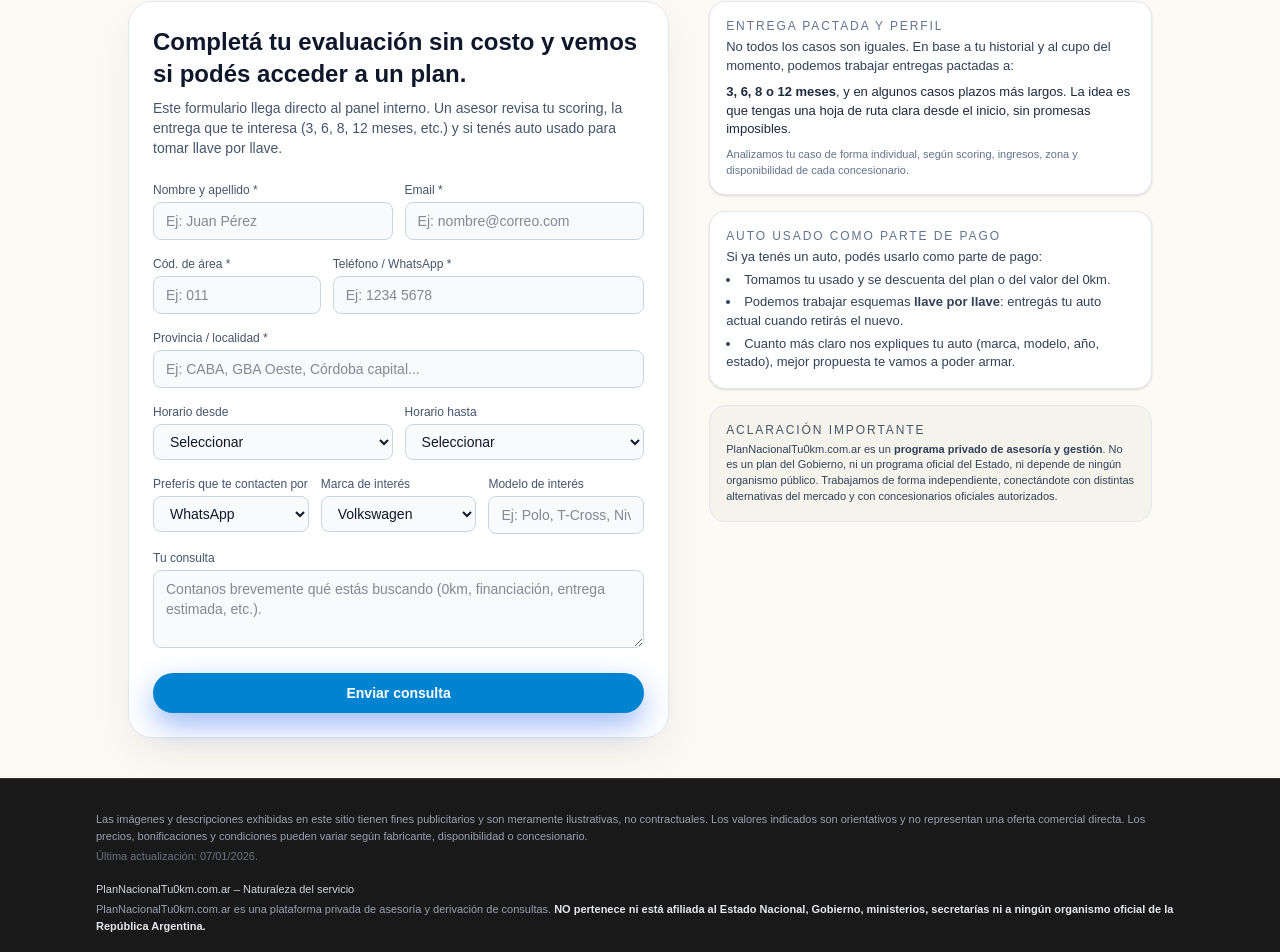
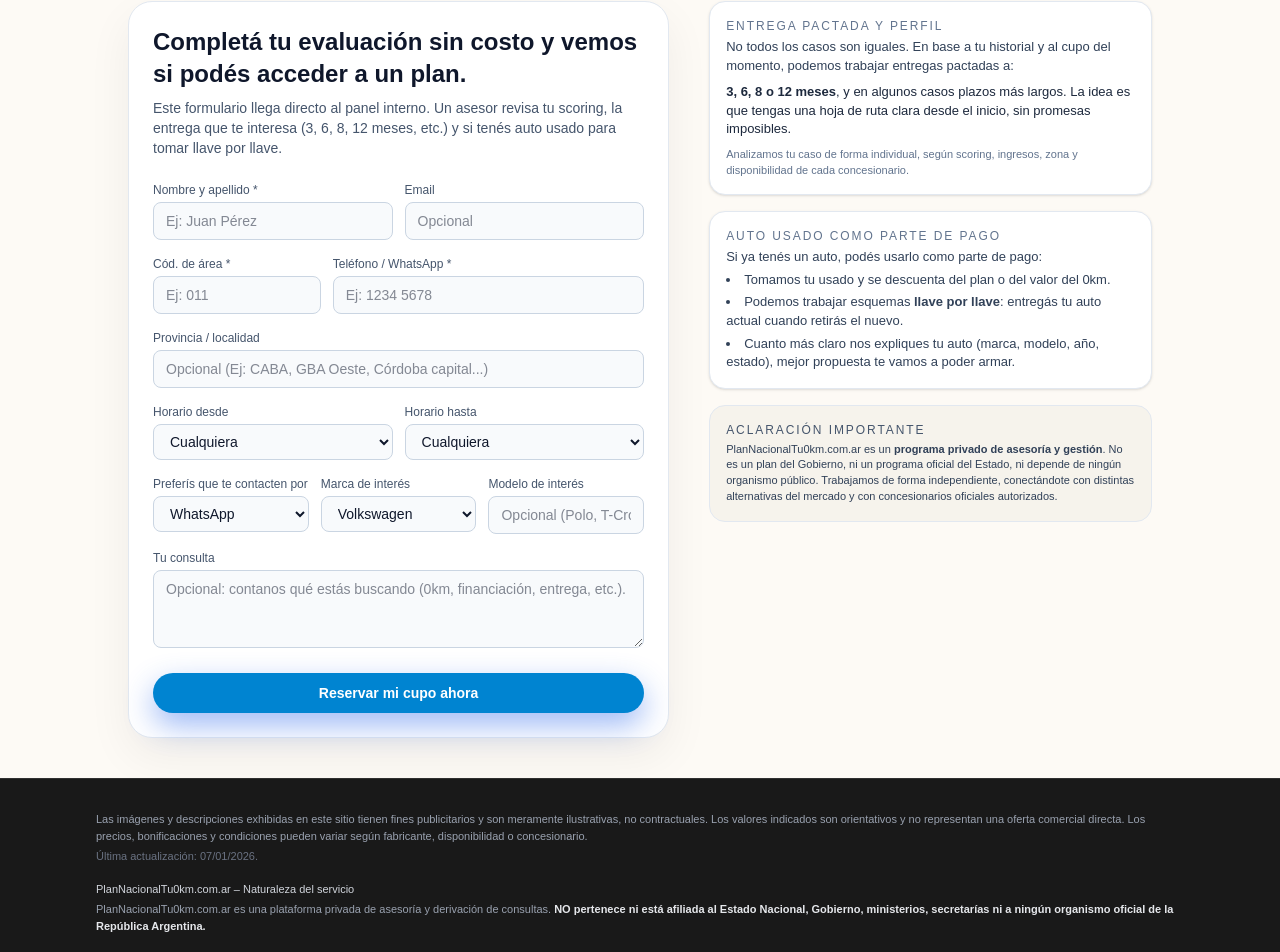
Before and after one commit to DavidFlautero/ladingpageconse1, a Next.js app: page / in a window 1280 px wide. Shown: the part 1262-2214 px from the top of the page. Built offline with nearby package versions, Linux system fonts and the light colour scheme.

Commit message:
subiendo datos

```diff
--- a/components/landing/EntryModal.tsx
+++ b/components/landing/EntryModal.tsx
@@ -16,7 +16,7 @@ export default function EntryModal() {
 
   return (
     <div className="fixed inset-0 z-50 flex items-center justify-center bg-black/55 px-4">
-      <div className="relative w-full max-w-lg max-h-[90vh] overflow-y-auto rounded-3xl border border-slate-200 bg-white shadow-[0_24px_80px_rgba(15,23,42,0.45)]">
+      <div className="relative w-full max-w-xl rounded-3xl border border-slate-200 bg-white shadow-[0_24px_80px_rgba(15,23,42,0.45)]">
         {/* Botón cerrar */}
         <button
           onClick={() => setOpen(false)}
@@ -27,21 +27,22 @@ export default function EntryModal() {
           ✕
         </button>
 
-        <div className="px-6 pt-6 pb-4">
-          <div className="mb-4 text-center">
-            <p className="text-[11px] font-semibold uppercase tracking-[0.18em] text-sky-600 mb-1">
-              Consulta rápida
+        <div className="px-5 pt-5 pb-4">
+          <div className="mb-3 text-center">
+            <p className="text-[10px] font-semibold uppercase tracking-[0.22em] text-sky-600 mb-1">
+              Cupos limitados
             </p>
-            <h2 className="text-lg font-semibold text-slate-900">
-              Enviá tu consulta
+            <h2 className="text-base font-semibold text-slate-900">
+              Reservá tu cupo de asesoría 0km
             </h2>
-            <p className="mt-1 text-xs text-slate-600">
-              Un asesor oficial va a revisar tu información y te contactará en
-              el horario que elijas. Sin costo inicial ni compromiso de compra.
+            <p className="mt-1 text-[11px] text-slate-600">
+              Con sólo completar el formulario vas a recibir opciones vigentes,
+              bonificaciones y condiciones para llegar a tu 0km en cuotas.
+              Un asesor oficial te va a contactar por WhatsApp o teléfono
+              en el horario que elijas. Sin costo inicial ni compromiso de compra.
             </p>
           </div>
 
-          {/* Formulario */}
           <LeadForm />
         </div>
       </div>
--- a/components/landing/LeadForm.tsx
+++ b/components/landing/LeadForm.tsx
@@ -32,14 +32,14 @@ export default function LeadForm() {
         headers: { "Content-Type": "application/json" },
         body: JSON.stringify({
           nombre,
-          email,
+          email: email || null,
           telefono_codigo: codArea || null,
           telefono_numero: telefono,
           provincia: provinciaLocalidad || null,
           localidad: null,
           horario_desde: horarioDesde || null,
           horario_hasta: horarioHasta || null,
-          canal_contacto: canal,
+          canal_contacto: canal || null,
           marca_interes: marcaInteres || null,
           modelo_interes: modeloInteres || null,
           mensaje: consulta || null,
@@ -53,11 +53,14 @@ export default function LeadForm() {
 
       setStatus("ok");
 
-      // Limpio algunos campos importantes
+      // Limpio campos principales
       setNombre("");
       setEmail("");
       setCodArea("");
       setTelefono("");
+      setProvinciaLocalidad("");
+      setHorarioDesde("");
+      setHorarioHasta("");
       setConsulta("");
     } catch (err: any) {
       console.error("Error al enviar lead:", err);
@@ -73,7 +76,7 @@ export default function LeadForm() {
       onSubmit={handleSubmit}
       className="space-y-4 text-sm text-slate-900"
     >
-      {/* Nombre + Email */}
+      {/* Nombre + Email (solo nombre obligatorio) */}
       <div className="grid grid-cols-1 sm:grid-cols-2 gap-3">
         <div>
           <label className="mb-1 block text-xs font-medium text-slate-600">
@@ -90,20 +93,19 @@ export default function LeadForm() {
         </div>
         <div>
           <label className="mb-1 block text-xs font-medium text-slate-600">
-            Email *
+            Email
           </label>
           <input
             type="email"
-            required
             value={email}
             onChange={(e) => setEmail(e.target.value)}
-            placeholder="Ej: nombre@correo.com"
+            placeholder="Opcional"
             className="w-full rounded-lg border border-slate-300 bg-slate-50 px-3 py-2 text-sm focus:outline-none focus:ring-2 focus:ring-sky-500"
           />
         </div>
       </div>
 
-      {/* Cód. área + Teléfono */}
+      {/* Cód. área + Teléfono (ambos obligatorios) */}
       <div className="grid grid-cols-[0.7fr_1.3fr] gap-3">
         <div>
           <label className="mb-1 block text-xs font-medium text-slate-600">
@@ -135,22 +137,21 @@ export default function LeadForm() {
         </div>
       </div>
 
-      {/* Provincia / localidad */}
+      {/* Provincia / localidad (opcional) */}
       <div>
         <label className="mb-1 block text-xs font-medium text-slate-600">
-          Provincia / localidad *
+          Provincia / localidad
         </label>
         <input
           type="text"
-          required
           value={provinciaLocalidad}
           onChange={(e) => setProvinciaLocalidad(e.target.value)}
-          placeholder="Ej: CABA, GBA Oeste, Córdoba capital..."
+          placeholder="Opcional (Ej: CABA, GBA Oeste, Córdoba capital...)"
           className="w-full rounded-lg border border-slate-300 bg-slate-50 px-3 py-2 text-sm focus:outline-none focus:ring-2 focus:ring-sky-500"
         />
       </div>
 
-      {/* Horarios */}
+      {/* Horarios (opcionales) */}
       <div className="grid grid-cols-1 sm:grid-cols-2 gap-3">
         <div>
           <label className="mb-1 block text-xs font-medium text-slate-600">
@@ -161,7 +162,7 @@ export default function LeadForm() {
             onChange={(e) => setHorarioDesde(e.target.value)}
             className="w-full rounded-lg border border-slate-300 bg-slate-50 px-3 py-2 text-sm focus:outline-none focus:ring-2 focus:ring-sky-500"
           >
-            <option value="">Seleccionar</option>
+            <option value="">Cualquiera</option>
             <option value="09:00">09 hs</option>
             <option value="10:00">10 hs</option>
             <option value="11:00">11 hs</option>
@@ -180,7 +181,7 @@ export default function LeadForm() {
             onChange={(e) => setHorarioHasta(e.target.value)}
             className="w-full rounded-lg border border-slate-300 bg-slate-50 px-3 py-2 text-sm focus:outline-none focus:ring-2 focus:ring-sky-500"
           >
-            <option value="">Seleccionar</option>
+            <option value="">Cualquiera</option>
             <option value="13:00">13 hs</option>
             <option value="14:00">14 hs</option>
             <option value="18:00">18 hs</option>
@@ -190,7 +191,7 @@ export default function LeadForm() {
         </div>
       </div>
 
-      {/* Canal + Marca + Modelo */}
+      {/* Canal + Marca + Modelo (opcionales) */}
       <div className="grid grid-cols-1 sm:grid-cols-3 gap-3">
         <div>
           <label className="mb-1 block text-xs font-medium text-slate-600">
@@ -232,13 +233,13 @@ export default function LeadForm() {
             type="text"
             value={modeloInteres}
             onChange={(e) => setModeloInteres(e.target.value)}
-            placeholder="Ej: Polo, T-Cross, Nivus..."
+            placeholder="Opcional (Polo, T-Cross, etc.)"
             className="w-full rounded-lg border border-slate-300 bg-slate-50 px-3 py-2 text-sm focus:outline-none focus:ring-2 focus:ring-sky-500"
           />
         </div>
       </div>
 
-      {/* Consulta */}
+      {/* Consulta (opcional) */}
       <div>
         <label className="mb-1 block text-xs font-medium text-slate-600">
           Tu consulta
@@ -247,7 +248,7 @@ export default function LeadForm() {
           rows={3}
           value={consulta}
           onChange={(e) => setConsulta(e.target.value)}
-          placeholder="Contanos brevemente qué estás buscando (0km, financiación, entrega estimada, etc.)."
+          placeholder="Opcional: contanos qué estás buscando (0km, financiación, entrega, etc.)."
           className="w-full rounded-lg border border-slate-300 bg-slate-50 px-3 py-2 text-sm focus:outline-none focus:ring-2 focus:ring-sky-500"
         />
       </div>
@@ -255,23 +256,22 @@ export default function LeadForm() {
       {/* Mensajes de estado */}
       {status === "ok" && (
         <p className="text-xs text-emerald-600">
-          ¡Gracias! Recibimos tu consulta. Un asesor te va a contactar a la
-          brevedad.
+          ¡Listo! Reservaste tu cupo. Un asesor te va a contactar a la brevedad.
         </p>
       )}
       {status === "error" && (
         <p className="text-xs text-red-600">
-          {errorMsg || "No se pudo enviar la consulta. Intentá nuevamente."}
+          {errorMsg || "No se pudo guardar tu cupo. Intentá nuevamente."}
         </p>
       )}
 
-      {/* Botón */}
+      {/* Botón principal */}
       <button
         type="submit"
         disabled={status === "loading"}
         className="mt-1 inline-flex w-full items-center justify-center rounded-full bg-sky-600 px-6 py-2.5 text-sm font-semibold text-white shadow-[0_12px_30px_rgba(37,99,235,0.45)] hover:bg-sky-700 disabled:cursor-not-allowed disabled:bg-sky-400"
       >
-        {status === "loading" ? "Enviando..." : "Enviar consulta"}
+        {status === "loading" ? "Guardando..." : "Reservar mi cupo ahora"}
       </button>
     </form>
   );
```
